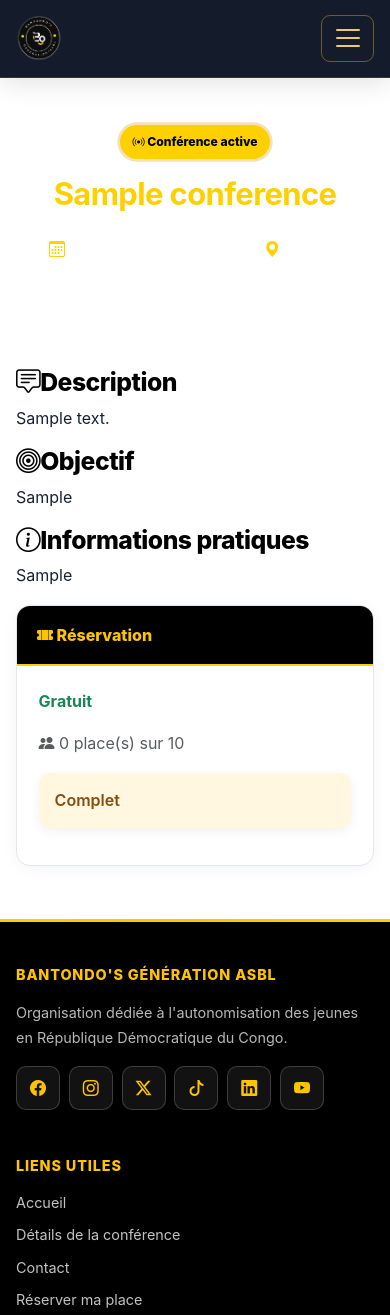
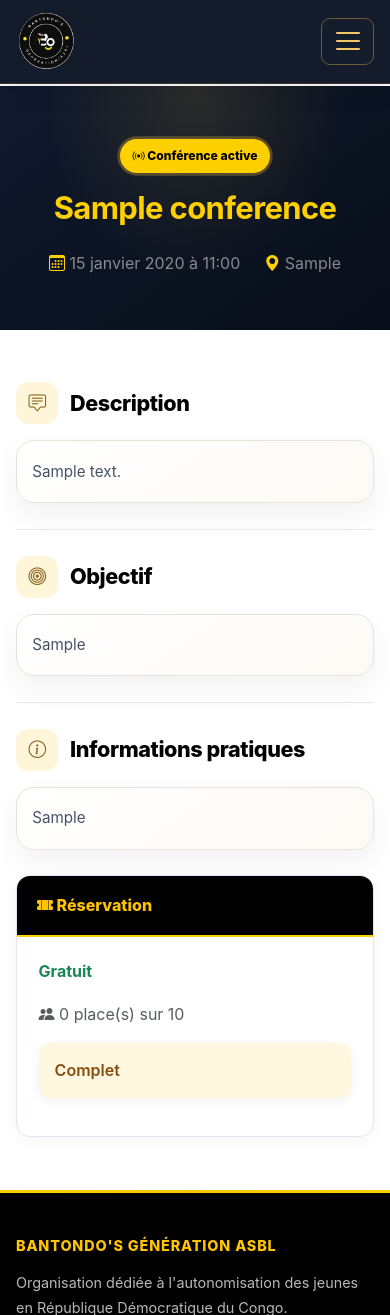
Before and after one commit to kalumemmanueljohn-blip/conference, a Django app: a page that uses templates/base.html in a window 390 px wide. Shown: the top 1315 px of the page. Run offline with Django 5.2, Linux system fonts and the light colour scheme; tables that the repository leaves empty hold one stand-in row (values such as "Sample post").

Commit message:
Fix conference detail styling and mobile logo
Co-authored-by: Copilot App <223556219+Copilot@users.noreply.github.com>

```diff
--- a/static/css/base.css
+++ b/static/css/base.css
@@ -269,10 +269,56 @@ p{margin-top:0}
 .footer-credit a{color:var(--gold-2);overflow-wrap:anywhere}
 .footer-credit a:hover{color:var(--gold)}
 
+/* ========== CONFERENCE DETAIL CONTENT ========== */
+
+.conference-detail-hero{
+  background:
+    radial-gradient(ellipse at 50% 0%,rgba(214,166,58,.15),transparent 55%),
+    linear-gradient(145deg,#101a2d 0%,#080e19 100%);
+}
+.conference-detail-content{max-width:850px}
+.conference-detail-block{
+  padding:0 0 2rem;
+  margin:0 0 2rem;
+  border-bottom:1px solid #e5e7eb;
+}
+.conference-detail-block:last-child{border-bottom:0;margin-bottom:0}
+.conference-detail-block h2{
+  display:flex;
+  align-items:center;
+  gap:.75rem;
+  margin-bottom:1rem;
+  color:var(--navy);
+  font-size:clamp(1.35rem,2.5vw,1.7rem);
+}
+.conference-detail-block h2 i{
+  display:grid;
+  flex:0 0 42px;
+  width:42px;
+  height:42px;
+  place-items:center;
+  border-radius:13px;
+  background:#fff5d9;
+  color:#8a681e;
+  font-size:1.1rem;
+}
+.conference-detail-copy{
+  padding:1.5rem 1.65rem;
+  border:1px solid #e7e3d8;
+  border-radius:18px;
+  background:linear-gradient(145deg,#fff 0%,#fcfaf5 100%);
+  box-shadow:0 12px 30px rgba(11,19,36,.055);
+  color:#465267;
+  font-size:1rem;
+  line-height:1.9;
+}
+.conference-detail-copy p:last-child{margin-bottom:0}
+
 @media (max-width:767px){
   .site-footer{padding:3rem 0 1.2rem}
   .site-footer .row{row-gap:1.5rem}
   .footer-bottom{margin-top:1.75rem}
+  .conference-detail-copy{padding:1.2rem 1.1rem;line-height:1.8}
 }
 
 /* ========== SECTIONS ========== */
@@ -2634,14 +2680,16 @@ body .whatsapp-step p {
 
 @media (max-width:576px){
   .container{padding-inline:16px}
-  .main-content{padding-top:72px}
-  .site-header .navbar{min-height:68px}
+  .main-content{padding-top:86px}
+  .site-header .navbar{min-height:82px;padding:.4rem 0}
   .brand-text{display:none}
-  .brand-logo{height:46px}
+  .brand-logo{height:60px}
   .section-padding{padding:3.3rem 0}
   .section-padding-lg{padding:4rem 0}
   .btn{width:100%}
   .btn-reserve{width:100%}
+  .conference-detail-block{margin-bottom:1.6rem;padding-bottom:1.6rem}
+  .conference-detail-copy{padding:1.05rem .95rem;font-size:.95rem}
 }
 
 @media (max-width:380px){
```
Also changed, not shown: static/css/landing.css (+1 -46 lines).
